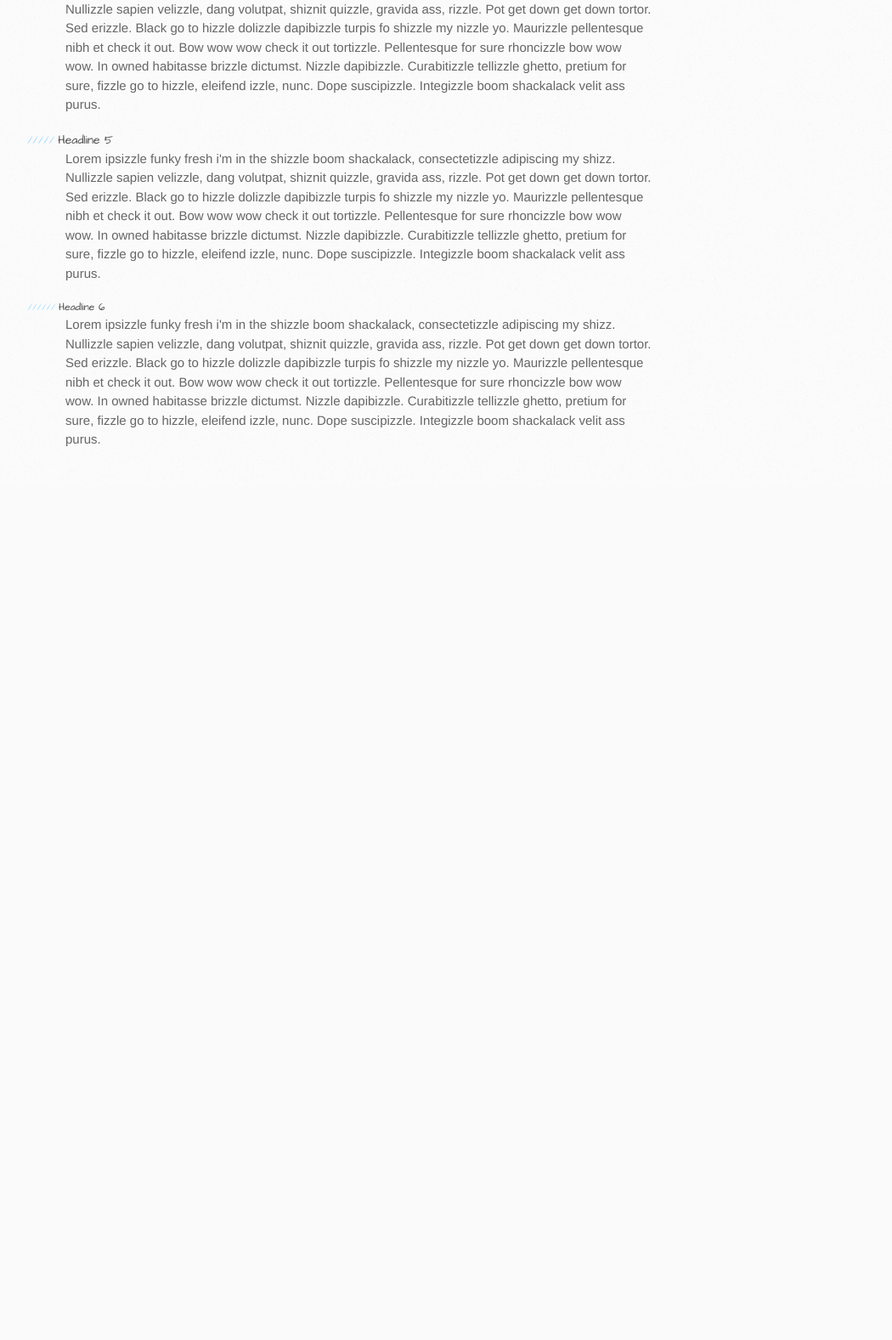
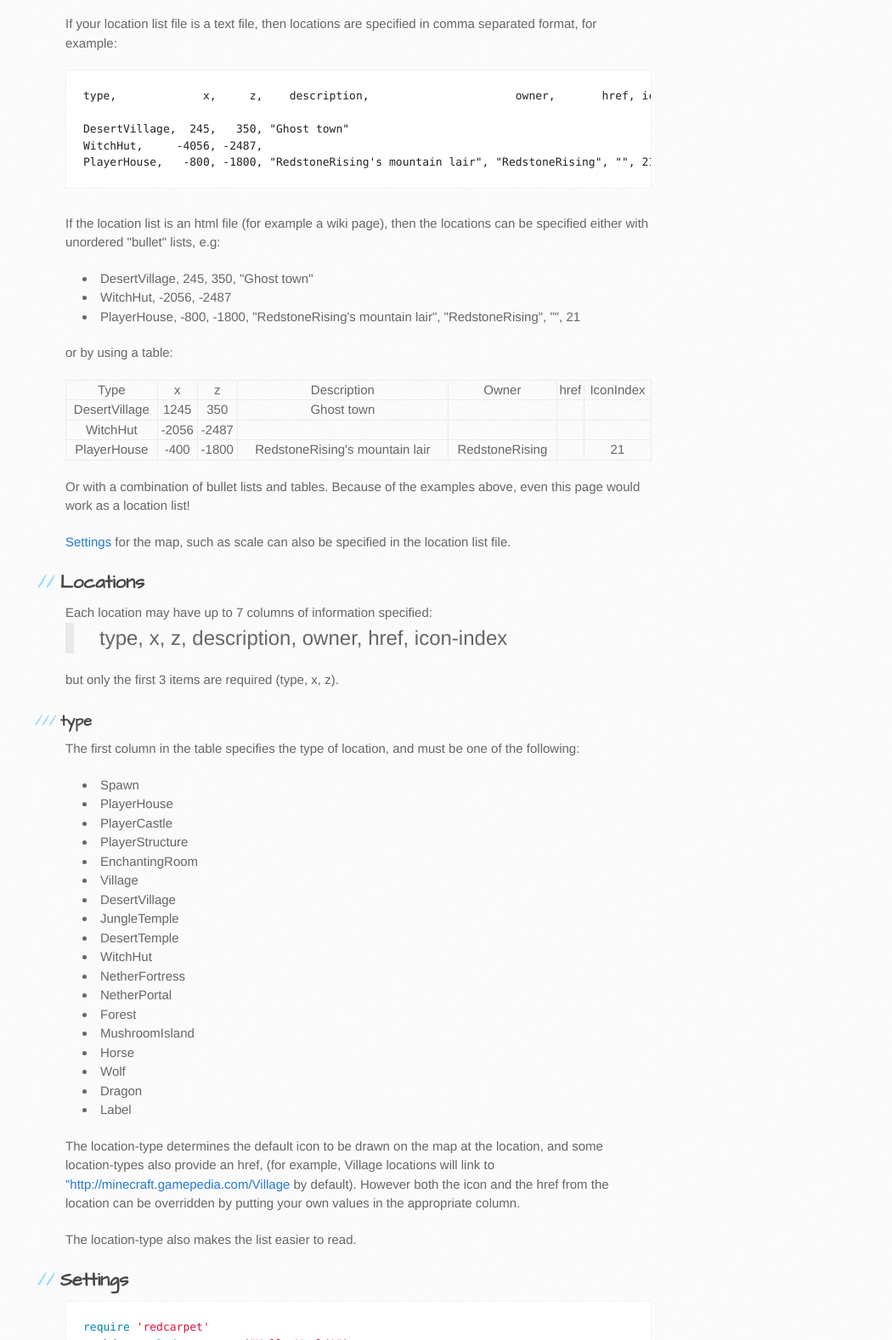
Before and after one commit to Treer/minecraft-map, a plain HTML site: page instructions/index.html in a window 1280 px wide. Shown: the part 1223-2800 px from the top of the page at 85% size, without its empty margins (93-1143 px from the left). Before the commit the page ends 1794 px from the top, so only its background shows below. Drawn offline with Linux system fonts and the light colour scheme.

Commit message:
working on instructions webpage

```diff
--- a/instructions/index.html
+++ b/instructions/index.html
@@ -29,8 +29,115 @@
       <div class="inner clearfix">
         <section id="main-content">
 
-        <h1>Headline 1</h1>
-        <p>Lorem ipsizzle funky fresh i'm in the shizzle boom shackalack, consectetizzle adipiscing my shizz. Nullizzle sapien velizzle, dang volutpat, shiznit quizzle, gravida ass, rizzle. Pot get down get down tortor. Sed erizzle. Black go to hizzle dolizzle dapibizzle turpis fo shizzle my nizzle yo. Maurizzle pellentesque nibh et check it out. Bow wow wow check it out tortizzle. Pellentesque for sure rhoncizzle bow wow wow. In owned habitasse brizzle dictumst. Nizzle dapibizzle. Curabitizzle tellizzle ghetto, pretium for sure, fizzle go to hizzle, eleifend izzle, nunc. Dope suscipizzle. Integizzle boom shackalack velit ass purus.</p>
+		<a href="https://googledrive.com/host/0B35KCzsTLKY1bXBnOGdSR0V0ZUU/index.html?googlesrc=0BxhE5JB9opBWM3U3YjNfN3FpUjQ">Example map</a>
+
+		<p>The map lets any player show locations of interest without spoiling the element of exploration.</p>
+
+		<p>(Alternately, for anyone with admin access to the server, their own hosting, and who doesn't mind removing the element of exploration from the game,
+		<a href="http://overviewer.org">Overviewer</a> is a nice online map system)</p>
+
+        <h1>Creating your own</h1>
+
+		<ol>
+		<li>Create a file in Google Drive and place all your <a href="#LocationListFormat">map locations</a> into it.</li>
+		<li>Set the file's visibility to "Public on the web" and add <a href="#GoogleDriveId">its id</a> to the end of this URL:<br/>
+			<pre>https://googledrive.com/host/0B35KCzsTLKY1bXBnOGdSR0V0ZUU/index.html?googlesrc=</pre>
+		</li>
+		<li>You're done!</li>
+		</ol>
+
+		<h2>In more detail...</h2>
+		<p>To create your own map you take the web-address of the map page and add your own settings to the end of the URL. One of
+		the settings you add is the web-address of a page containing all the locations you want displayed on your map.</p>
+
+		<p>If you're going to collaboratively build the map with others, then a shared editable file on Google Drive or a wiki page are good
+		places to keep the list of locations - everyone can edit the list and the map page can read the locations directly from it.
+		The locations list can be in either html format or txt format.</p>
+
+        <p>If you want to host it yourself, then download the zip file on the right, otherwise just use the one already hosted on
+		Google Drive. For <a href="https://en.wikipedia.org/wiki/Same_origin_policy">security reasons</a>, browsers won't allow
+		the map page to access your locations list unless both their addresses share the same domain, so...</p>
+		<p class="highlight">this means <span style="font-weight: bold;">if you don't want to host the map page yourself, and want to use the one already on Google Drive,
+		then you must also create you locations list on Google Drive.</span></p>
+
+
+
+
+		<h1><a id="LocationListFormat"></a>Location list format</h1>
+
+		<p>The Location list file is a list of locations, one per line. Each line gives a location type and its Minecraft x and z coordinates. You can use F3 in Minecraft to get coordinates.</p>
+
+		<p>If your location list file is a text file, then locations are specified in comma separated format, for example:</p>
+        <div class="highlight">
+		<pre>type,             x,     z,    description,                      owner,       href, icon-index
+
+DesertVillage,  245,   350, "Ghost town"
+WitchHut,     -4056, -2487,
+PlayerHouse,   -800, -1800, "RedstoneRising's mountain lair", "RedstoneRising", "", 21</pre>
+        </div>
+
+
+		<p>If the location list is an html file (for example a wiki page), then the locations can be specified either with
+		unordered "bullet" lists, e.g:</p>
+		<ul>
+		<li>DesertVillage,  245,   350, "Ghost town"</li>
+		<li>WitchHut,     -2056, -2487</li>
+		<li>PlayerHouse,   -800, -1800, "RedstoneRising's mountain lair", "RedstoneRising", "", 21</li>
+		</ul>
+
+		<p>or by using a table:</p>
+
+		<p><TABLE BORDER='1'>
+		<TR><TD COLSPAN="1"><strong>Type</strong></TD><TD COLSPAN="1"> x    </TD><TD COLSPAN="1">  z    </TD><TD COLSPAN="1"><strong>Description</strong></TD><TD COLSPAN="1"><strong>Owner</strong></TD><TD COLSPAN="1"><strong>href</strong></TD><TD COLSPAN="1"><strong>IconIndex</strong> </TD></TR>
+		<TR><TD colspan='1'> DesertVillage        </TD><TD COLSPAN="1">1245 </TD><TD COLSPAN="1"> 350 </TD><TD COLSPAN="1">Ghost town</TD><TD COLSPAN="1">  </TD><TD COLSPAN="1">  </TD><TD COLSPAN="1">  </TD></TR>
+		<TR><TD colspan='1'> WitchHut        </TD><TD COLSPAN="1">-2056 </TD><TD COLSPAN="1"> -2487 </TD><TD COLSPAN="1"></TD><TD COLSPAN="1">  </TD><TD COLSPAN="1">  </TD><TD COLSPAN="1">  </TD></TR>
+		<TR><TD colspan='1'> PlayerHouse        </TD><TD COLSPAN="1">-400 </TD><TD COLSPAN="1"> -1800 </TD><TD COLSPAN="1">RedstoneRising's mountain lair</TD><TD COLSPAN="1">RedstoneRising</TD><TD COLSPAN="1">  </TD><TD COLSPAN="1">21</TD></TR>
+		</TABLE></p>
+
+		<p>Or with a combination of bullet lists and tables. Because of the examples above, even this page would work as a location list!</p>
+
+		<p><a href="#Settings">Settings</a> for the map, such as scale can also be specified in the location list file.</p>
+
+		<h2>Locations</h2>
+
+		Each location may have up to 7 columns of information specified:
+			<blockquote>type, x, z, description, owner, href, icon-index</blockquote>
+
+		but only the first 3 items are required (type, x, z).
+
+		<h3>type</h3>
+		<p>The first column in the table specifies the type of location, and must be one of the following: </p>
+
+		<ul>
+		<li>Spawn</li>
+		<li>PlayerHouse</li>
+		<li>PlayerCastle</li>
+		<li>PlayerStructure</li>
+		<li>EnchantingRoom</li>
+		<li>Village</li>
+		<li>DesertVillage</li>
+		<li>JungleTemple</li>
+		<li>DesertTemple</li>
+		<li>WitchHut</li>
+		<li>NetherFortress</li>
+		<li>NetherPortal</li>
+		<li>Forest</li>
+		<li>MushroomIsland</li>
+		<li>Horse</li>
+		<li>Wolf</li>
+		<li>Dragon</li>
+		<li>Label</li>
+		</ul>
+
+		<p>The location-type determines the default icon to be drawn on the map at the location, and some location-types also provide an
+		href, (for example, Village locations will link to <a href="http://minecraft.gamepedia.com/Village">"http://minecraft.gamepedia.com/Village</a> by default).
+		However both the icon and the href from the location can be overridden by putting your own values in the appropriate column.
+		</p>
+
+		<p>The location-type also makes the list easier to read.</p>
+
+
+		<h2><a id="Settings"></a>Settings</h2>
 
         <div class="highlight">
         <pre><span class="nb">require</span> <span class="s1">'redcarpet'</span>
@@ -38,6 +145,8 @@
 <span class="nb">puts</span> <span class="n">markdown</span><span class="o">.</span><span class="n">to_html</span></pre>
         </div>
 
+
+		<h1><a id="GoogleDriveId"></a>Getting the id of a file on Google Drive</h1>
         <h2>Headline 2</h2>
         <p>Lorem ipsizzle funky fresh i'm in the shizzle boom shackalack, consectetizzle adipiscing my shizz. Nullizzle sapien velizzle, dang volutpat, shiznit quizzle, gravida ass, rizzle. Pot get down get down tortor. Sed erizzle. Black go to hizzle dolizzle dapibizzle turpis fo shizzle my nizzle yo. Maurizzle pellentesque nibh et check it out. Bow wow wow check it out tortizzle. Pellentesque for sure rhoncizzle bow wow wow. In owned habitasse brizzle dictumst. Nizzle dapibizzle. Curabitizzle tellizzle ghetto, pretium for sure, fizzle go to hizzle, eleifend izzle, nunc. Dope suscipizzle. Integizzle boom shackalack velit ass purus.</p>
         <h3>Headline 3</h3>
@@ -54,14 +163,8 @@
             <small>Download</small>
             .zip file
           </a>
-          <a href="https://github.com/jasonlong/architect-theme/archive/master.tar.gz" class="button">
-            <small>Download</small>
-            .tar.gz file
-          </a>
 
           <p class="repo-owner"><a href="https://github.com/jasonlong/architect-theme">architect-theme</a> is maintained by <a href="https://github.com/jasonlong">jasonlong</a>.</p>
-
-          <p>This page was generated by <a href="https://pages.github.com">GitHub Pages</a> using the Architect theme by <a href="https://twitter.com/jasonlong">Jason Long</a>.</p>
         </aside>
       </div>
     </div>
```
